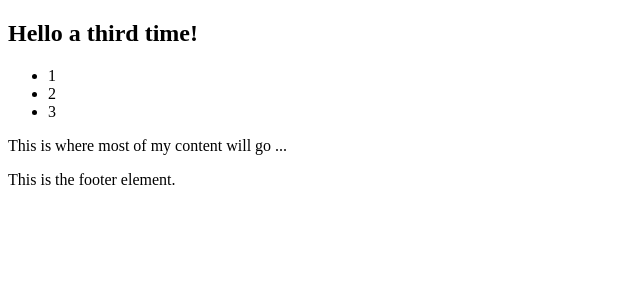
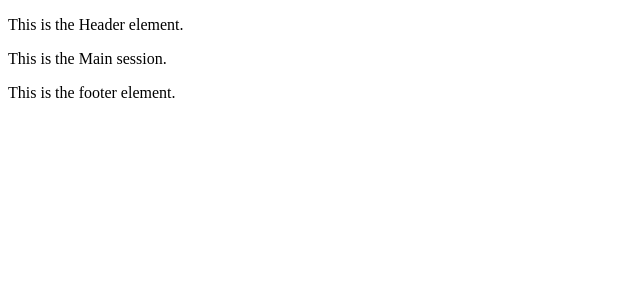
Before and after one commit to ThandarAungUCSM/react-tutorial, a React (Create React App) app: page / in a window 1280 px wide. Shown: the top 300 px of the page, without its empty margins (0-640 px from the left). Built offline with nearby package versions, Linux system fonts and the light colour scheme.

Commit message:
Parent/Child Components Practice

```diff
--- a/src/App.js
+++ b/src/App.js
@@ -1,21 +1,14 @@
 import React from 'react';
 
+import Header from './components/Header'
+import MainContent from './components/MainContent'
 import Footer from './components/Footer'
 
 function App() {
   return (
     <div>
-      <nav>
-        <h1>Hello a third time!</h1>
-        <ul>
-          <li>1</li>
-          <li>2</li>
-          <li>3</li>
-        </ul>
-      </nav>
-      <main>
-        <p>This is where most of my content will go ... </p>
-      </main>
+      <Header />
+      <MainContent />
       <Footer />
     </div>
   );
--- /dev/null
+++ b/src/components/Header.js
@@ -0,0 +1,11 @@
+import React from "react"
+
+function Header() {
+    return (
+        <header>
+            <p>This is the Header element.</p>
+        </header>
+    )
+}
+
+export default Header
--- /dev/null
+++ b/src/components/MainContent.js
@@ -0,0 +1,11 @@
+import React from "react"
+
+function MainContent() {
+    return (
+        <main>
+            <p>This is the Main session.</p>
+        </main>
+    )
+}
+
+export default MainContent
```
